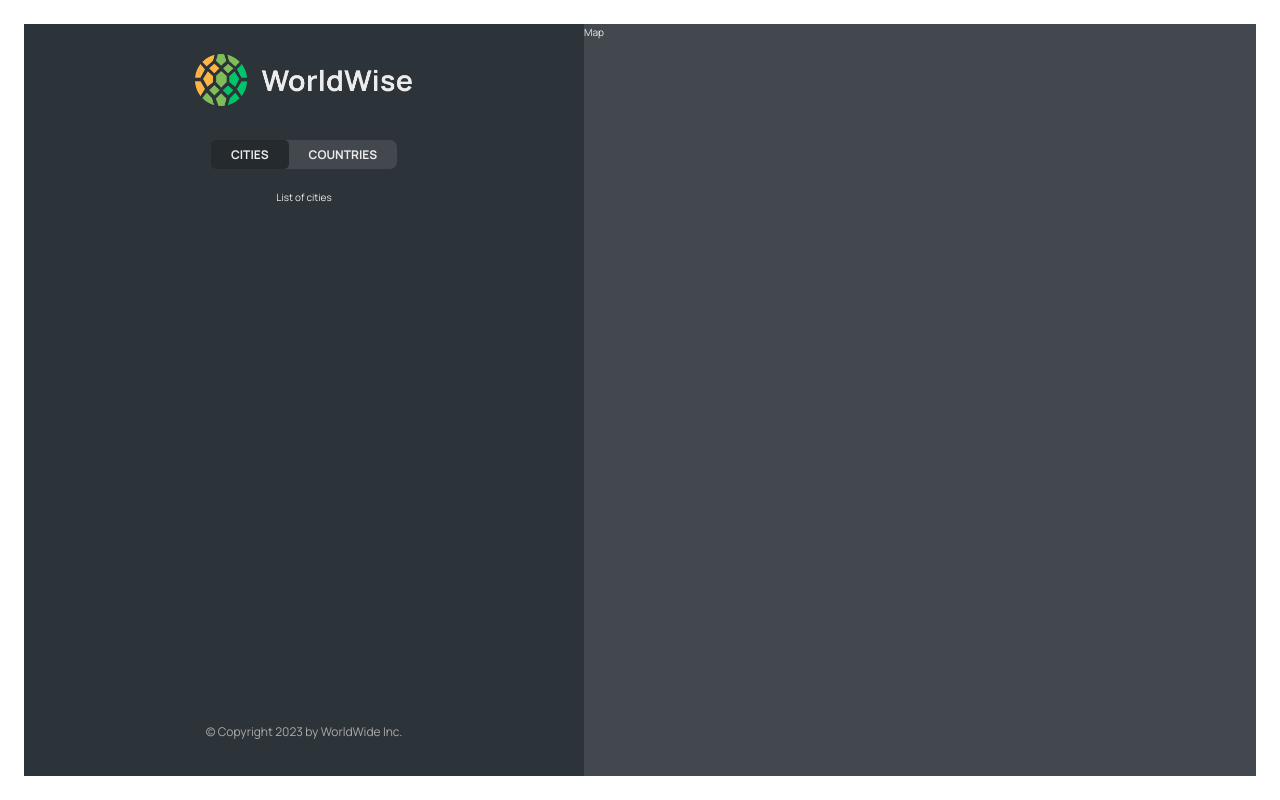
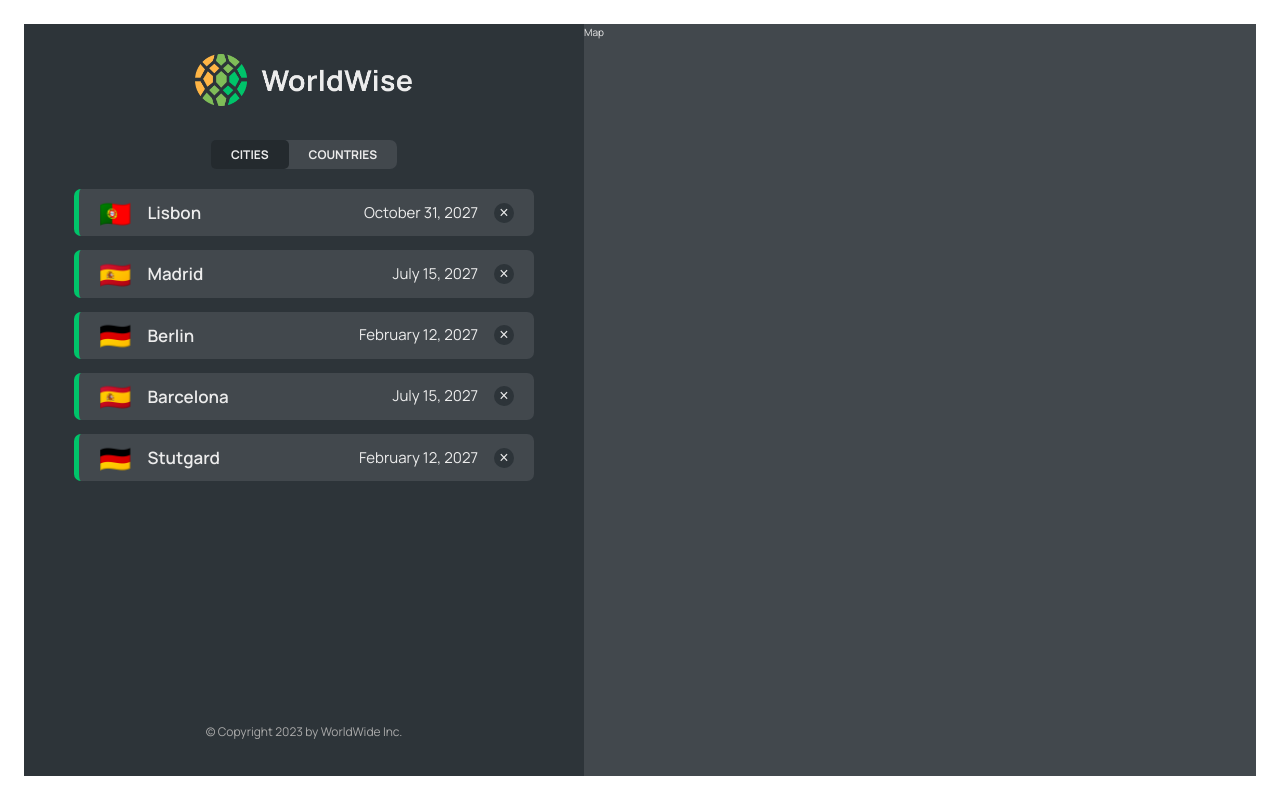
Before and after one commit to Roman-Bl/world-wide, a React (Vite) app: page /app/cities in a window 1280 px wide. Built offline with nearby package versions, Linux system fonts and the light colour scheme; data requests are answered from the project's data file.

Commit message:
added cityList and countryList

```diff
--- a/data/cities.json
+++ b/data/cities.json
@@ -35,6 +35,30 @@
         "lng": 13.376933665713324
       },
       "id": 98443197
+    },
+    {
+      "cityName": "Barcelona",
+      "country": "Spain",
+      "emoji": "🇪🇸",
+      "date": "2027-07-15T08:22:53.976Z",
+      "notes": "",
+      "position": {
+        "lat": 40.46635901755316,
+        "lng": -3.7133789062500004
+      },
+      "id": 123412
+    },
+    {
+      "cityName": "Stutgard",
+      "country": "Germany",
+      "emoji": "🇩🇪",
+      "date": "2027-02-12T09:24:11.863Z",
+      "notes": "Amazing 😃",
+      "position": {
+        "lat": 52.53586782505711,
+        "lng": 13.376933665713324
+      },
+      "id": 9725324
     }
   ]
 }
--- a/package.json
+++ b/package.json
@@ -7,9 +7,11 @@
     "dev": "vite",
     "build": "vite build",
     "lint": "eslint . --ext js,jsx --report-unused-disable-directives --max-warnings 0",
-    "preview": "vite preview"
+    "preview": "vite preview",
+    "server": "json-server --watch data/cities.json --port 8000 --delay 500"
   },
   "dependencies": {
+    "json-server": "^0.17.3",
     "react": "^18.2.0",
     "react-dom": "^18.2.0",
     "react-router-dom": "^6.15.0"
--- a/src/App.jsx
+++ b/src/App.jsx
@@ -5,16 +5,49 @@
 import PageNotFound from "./pages/PageNotFound";
 import AppLayout from "./pages/AppLayout";
 import Login from "./pages/Login";
+import CityList from "./components/CityList";
+import { useEffect, useState } from "react";
+import CountryList from "./components/CountryList";
+
+const BASE_URL = "http://localhost:8000";
 
 function App() {
+  const [cities, setCities] = useState([]);
+  const [isLoading, setIsLoading] = useState(false);
+
+  useEffect(function () {
+    async function fetchCities() {
+      try {
+        setIsLoading(true);
+        const res = await fetch(`${BASE_URL}/cities`);
+        const data = await res.json();
+        setCities(data);
+      } catch (e) {
+        console.error(e);
+      } finally {
+        setIsLoading(false);
+      }
+    }
+    fetchCities();
+  }, []);
+
   return (
     <BrowserRouter>
       <Routes>
         <Route path="/" element={<Homepage />}></Route>
         <Route path="/app" element={<AppLayout />}>
-          <Route index element={<p>List of cities</p>} />
-          <Route path="cities" element={<p>List of cities</p>} />
-          <Route path="countries" element={<p>List of countries</p>} />
+          <Route
+            index
+            element={<CityList cities={cities} isLoading={isLoading} />}
+          />
+          <Route
+            path="cities"
+            element={<CityList cities={cities} isLoading={isLoading} />}
+          />
+          <Route
+            path="countries"
+            element={<CountryList cities={cities} isLoading={isLoading} />}
+          />
           <Route path="form" element={<p>FORM</p>} />
         </Route>
         <Route path="/product" element={<Product />}></Route>
--- /dev/null
+++ b/src/components/CityItem.jsx
@@ -0,0 +1,22 @@
+import styles from "./CityItem.module.css";
+
+const formatDate = (date) =>
+  new Intl.DateTimeFormat("en", {
+    day: "numeric",
+    month: "long",
+    year: "numeric",
+  }).format(new Date(date));
+
+function CityItem({ city }) {
+  const { cityName, emoji, date } = city;
+  return (
+    <li className={styles.cityItem}>
+      <span className={styles.emoji}>{emoji}</span>
+      <h3 className={styles.name}>{cityName}</h3>
+      <time className={styles.date}>{formatDate(date)}</time>
+      <button className={styles.deleteBtn}>&times;</button>
+    </li>
+  );
+}
+
+export default CityItem;
--- /dev/null
+++ b/src/components/CityList.jsx
@@ -0,0 +1,25 @@
+/* eslint-disable react/prop-types */
+import CityItem from "./CityItem";
+import Spinner from "./Spinner";
+import Message from "./Message";
+import styles from "./CityList.module.css";
+
+function CityList({ cities, isLoading }) {
+  //   console.log(cities, isLoading);
+  if (isLoading) return <Spinner />;
+  if (cities.length === 0)
+    return (
+      <Message message={"Add your first city by clicking on city on the map"} />
+    );
+
+  //   console.log(cities);
+  return (
+    <ul className={styles.cityList}>
+      {cities.map((city) => (
+        <CityItem city={city} key={city.id} />
+      ))}
+    </ul>
+  );
+}
+
+export default CityList;
--- /dev/null
+++ b/src/components/CountryList.jsx
@@ -0,0 +1,28 @@
+import styles from "./CountryList.module.css";
+import CountryItem from "./CountryItem";
+import Spinner from "./Spinner";
+import Message from "./Message";
+
+function CityList({ cities, isLoading }) {
+  console.log(cities, isLoading);
+  if (isLoading) return <Spinner />;
+  if (cities.length === 0)
+    return (
+      <Message message={"Add your first city by clicking on city on the map"} />
+    );
+  const countriesUniques = cities.reduce((acc, cur) => {
+    if (!acc.map((el) => el.country).includes(cur.country))
+      return [...acc, { country: cur.country, emoji: cur.emoji }];
+    else return acc;
+  }, []);
+  console.log(countriesUniques);
+  return (
+    <ul className={styles.countryList}>
+      {countriesUniques.map((country) => (
+        <CountryItem country={country} />
+      ))}
+    </ul>
+  );
+}
+
+export default CityList;
--- a/vite.config.js
+++ b/vite.config.js
@@ -5,4 +5,9 @@
 // https://vitejs.dev/config/
 export default defineConfig({
   plugins: [react(), eslint()],
+  // server: {
+  //   hmr: {
+  //     overlay: false,
+  //   },
+  // },
 });
```
Also changed, not shown: .eslintrc.json (added), .eslintrc_old.cjs (renamed from .eslintrc.cjs), 1 other file (tests, documents, lock files or other folders).
